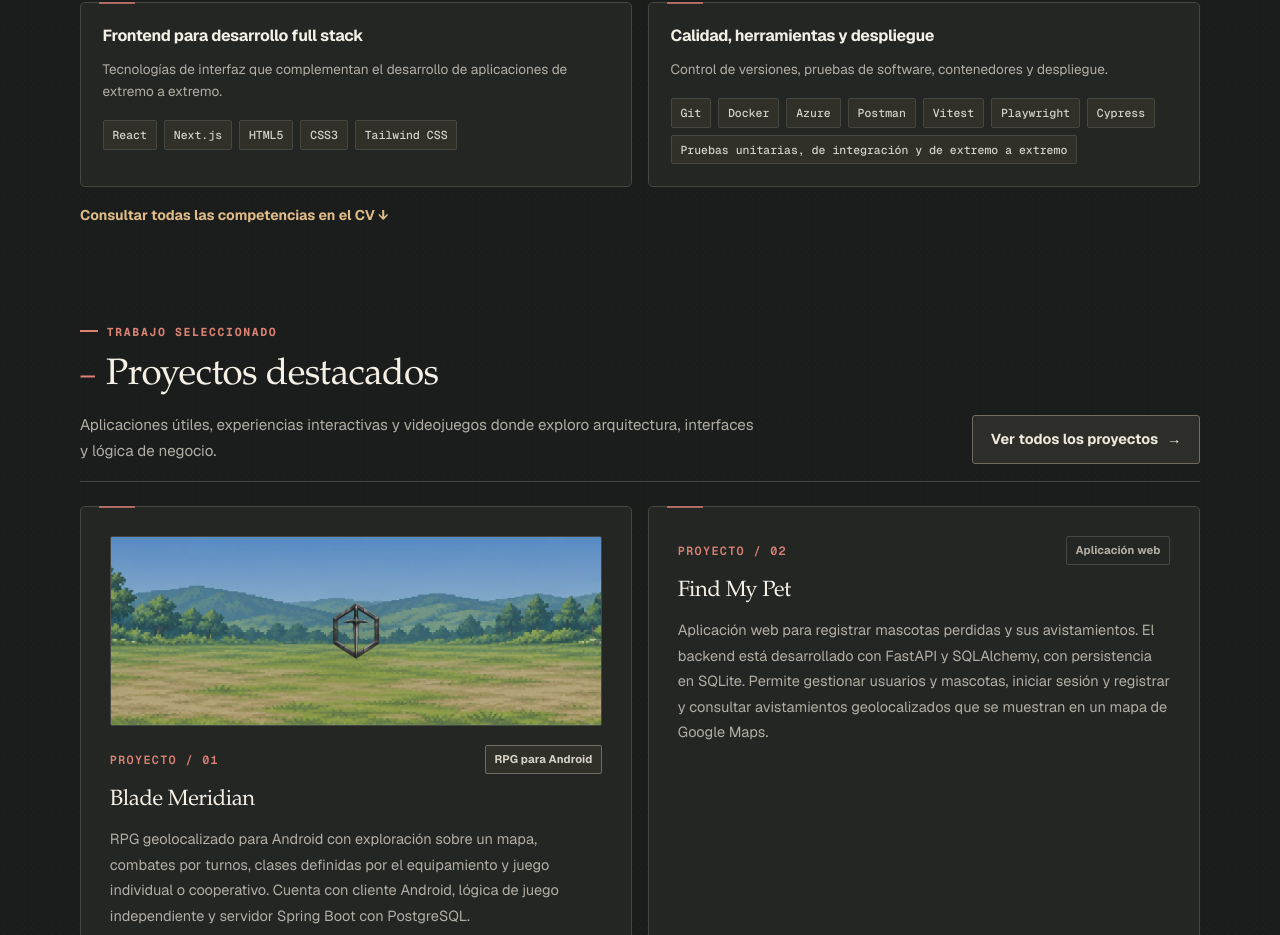
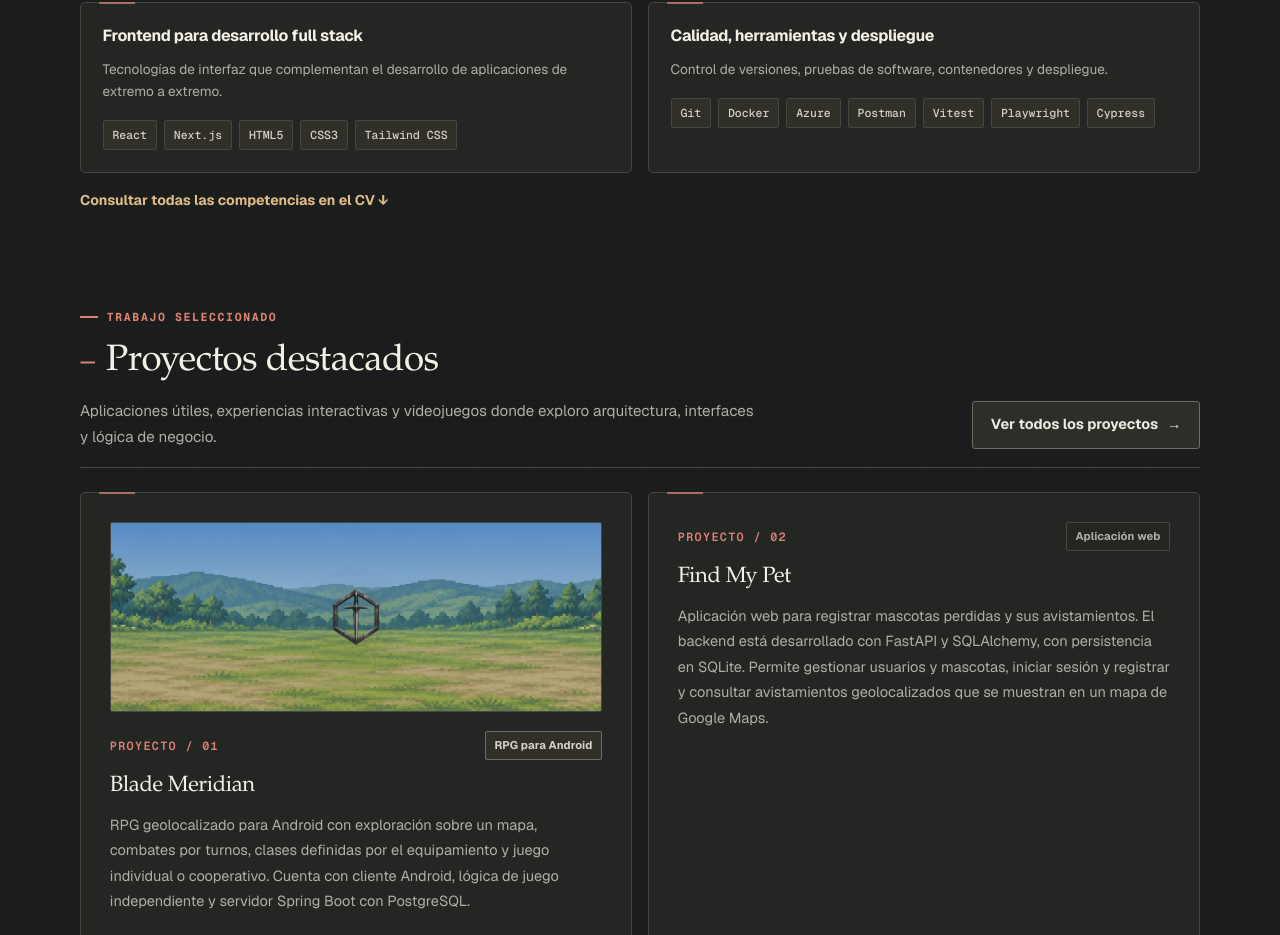
Before and after one commit to joseconca/joseconca.github.io, a Next.js app: page / in a window 1280 px wide. Shown: the part 1253-2188 px from the top of the page. Built offline with nearby package versions, Linux system fonts and the light colour scheme.

Commit message:
Simplifica el stack técnico manteniendo herramientas de pruebas

```diff
--- a/src/data/skillStack.ts
+++ b/src/data/skillStack.ts
@@ -13,7 +13,7 @@ export const skillStack = {
   },
   "Calidad, herramientas y despliegue": {
     descripcion: "Control de versiones, pruebas de software, contenedores y despliegue.",
-    tecnologias: ["Git", "Docker", "Azure", "Postman", "Vitest", "Playwright", "Cypress", "Pruebas unitarias, de integración y de extremo a extremo"],
+    tecnologias: ["Git", "Docker", "Azure", "Postman", "Vitest", "Playwright", "Cypress"],
   },
   "IA aplicada al desarrollo": {
     descripcion: "Uso de asistentes y agentes de programación como apoyo a la implementación, depuración y revisión del código.",
```
